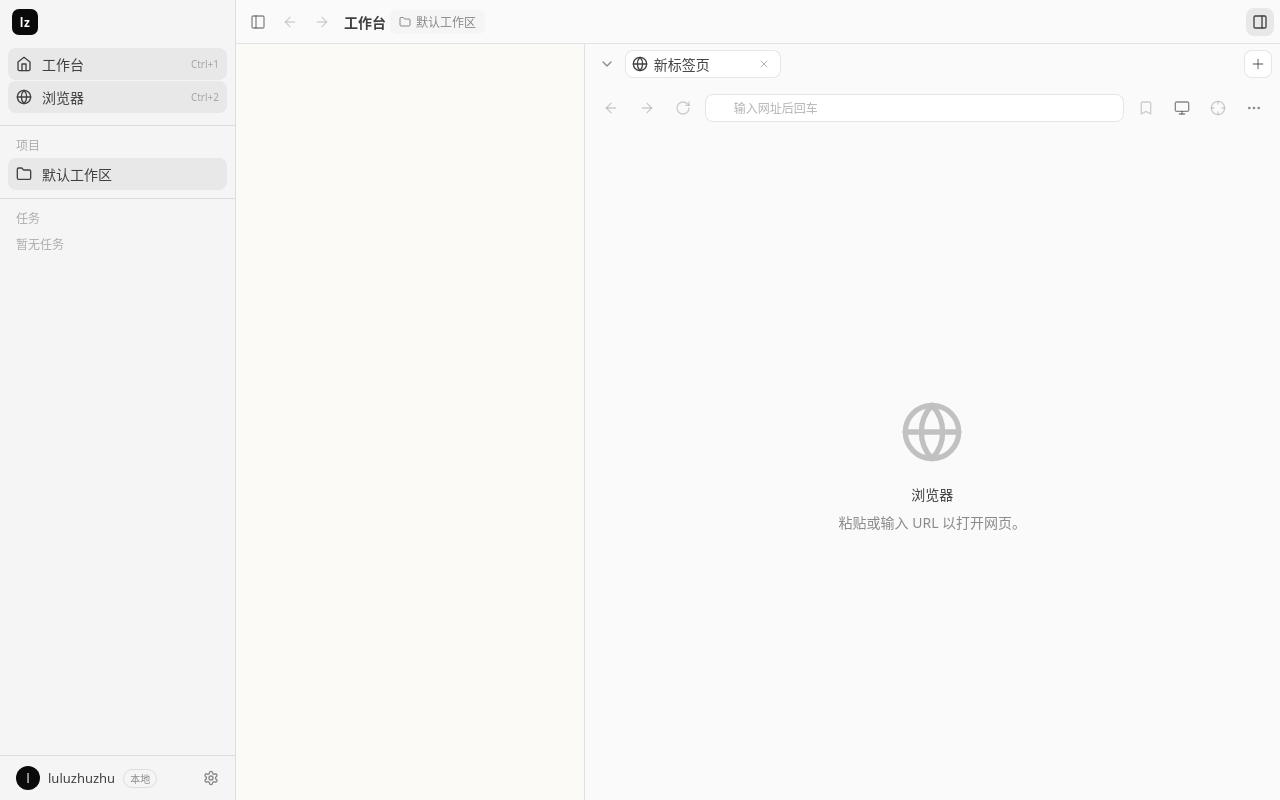
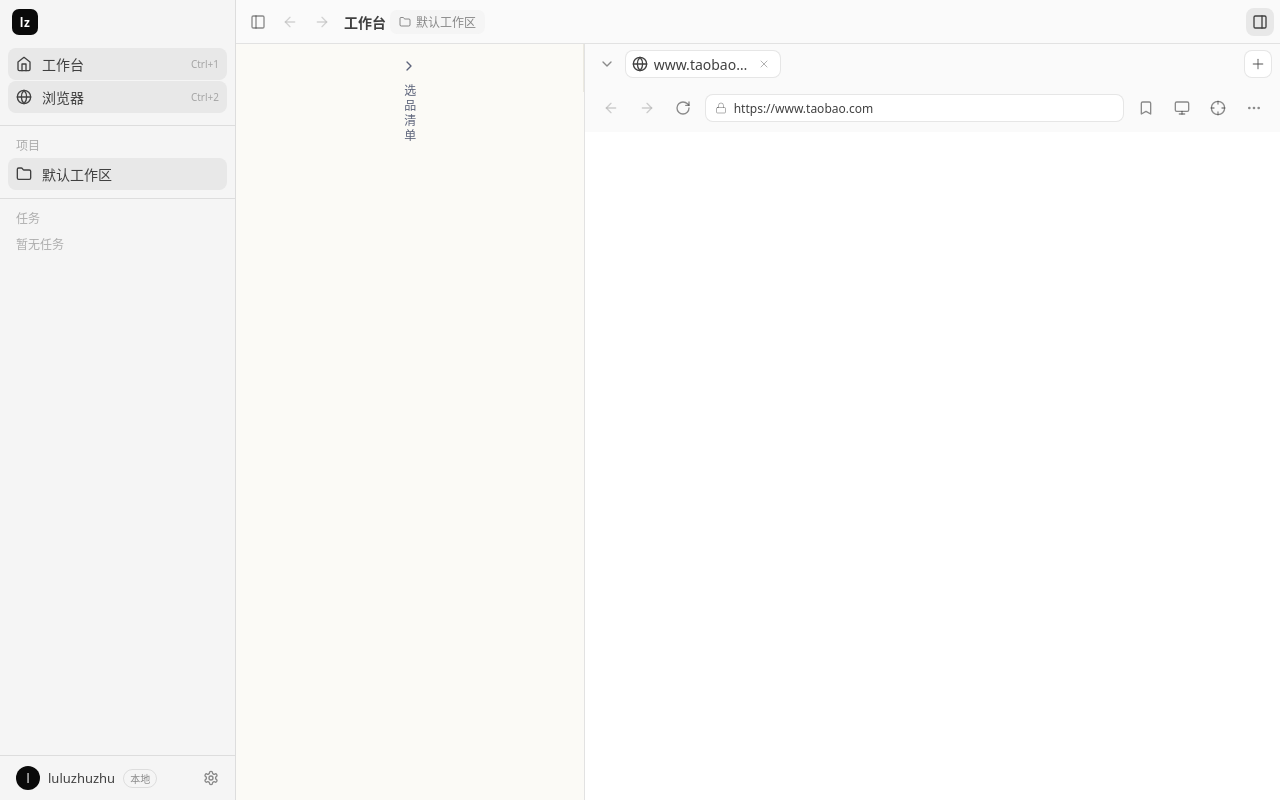
Before and after one commit to bairimengmenglu-stack/luluzhuzhu-work-manager, an Electron app: page src/renderer/index.html in a window 1280 px wide. Both pictures are taken after a click on the button "开始选品". Drawn offline with Linux system fonts and the light colour scheme; no server answers.

Commit message:
fix: 选品面板 hidden 类压住显示规则导致左侧不可见；改用新建标签加载淘宝（webview 未就绪 loadURL 静默失败）；清理空白标签

```diff
--- a/src/renderer/app.js
+++ b/src/renderer/app.js
@@ -1114,11 +1114,10 @@ function startSelection() {
   $('#browser-pane').classList.add('selecting');
   setSelectionCollapsed(true);
   setPaneOpen(true);
-  const tab = activeTab();
-  if (tab && !tab.url) {
-    $('#view-' + tab.id).loadURL(SELECTION_HOME);
-  } else {
-    createTab(SELECTION_HOME);
+  // 直接新建标签加载淘宝：复用空标签时 webview 可能尚未就绪，loadURL 会静默失败
+  createTab(SELECTION_HOME);
+  for (const t of [...state.tabs]) {
+    if (!t.url) closeTab(t.id);
   }
   renderSelection();
 }
--- a/src/renderer/index.html
+++ b/src/renderer/index.html
@@ -221,7 +221,7 @@
           </div>
 
           <!-- 选品模式：左清单(1，可收起，默认收起) + 右浏览器(2) -->
-          <div id="selection-panel" class="hidden collapsed">
+          <div id="selection-panel" class="collapsed">
             <div id="sel-rail" title="展开选品清单">
               <svg class="ic" viewBox="0 0 24 24"><path d="m9 18 6-6-6-6"/></svg>
               <span class="sel-rail-label">选品清单</span>
```
